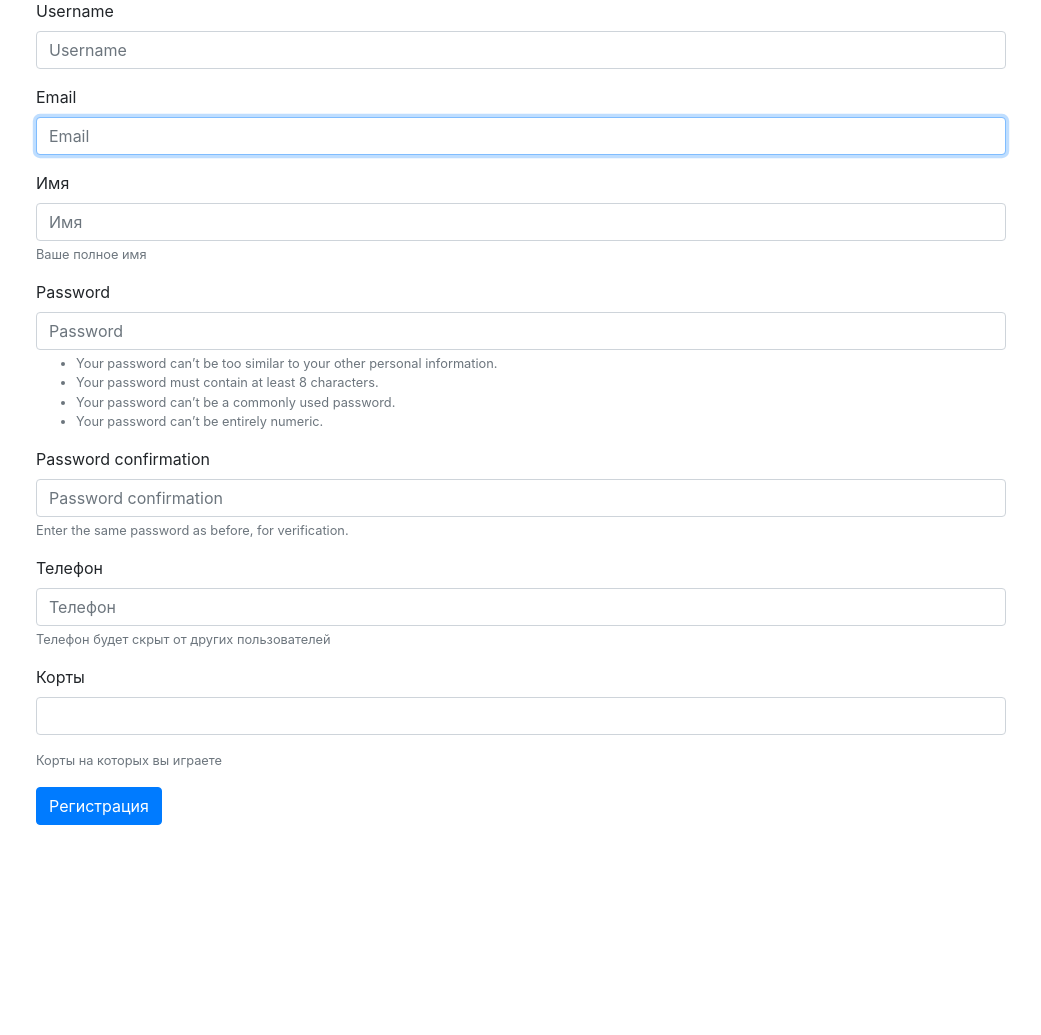
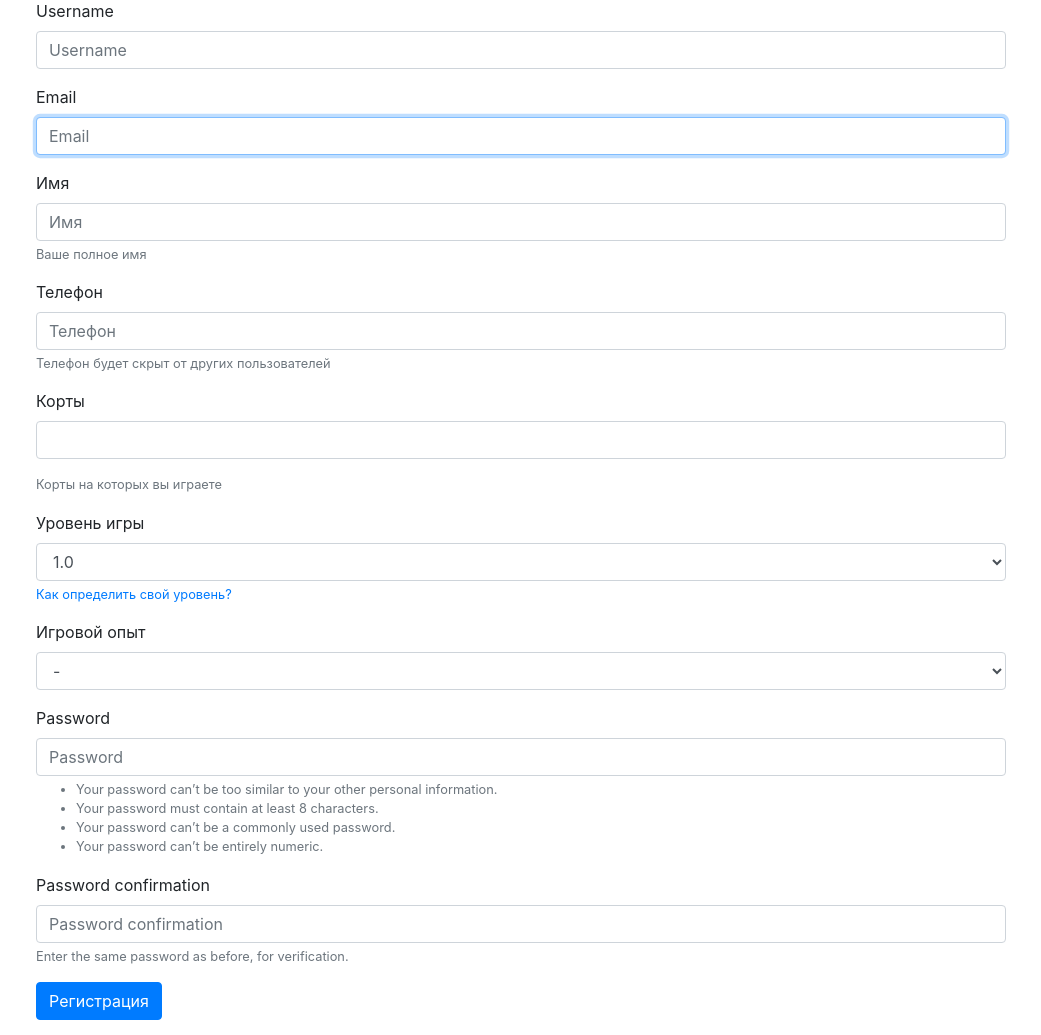
Before and after one commit to AlexKotl/tennis-friends, a Django app: page /register/ in a window 1280 px wide. Shown: the part 134-1169 px from the top of the page, without its empty margins (119-1160 px from the left). Before the commit the page ends 959 px from the top, so only its background shows below. Run offline with Django 3.2, Linux system fonts and the light colour scheme; data that the repository does not hold is empty; style sheets or scripts are compiled from the project's sources; some libraries are stand-ins or nearby versions.

Commit message:
save more firlds in registration form

```diff
--- a/app/forms.py
+++ b/app/forms.py
@@ -8,27 +8,26 @@ class PlayerCreationForm(UserCreationForm):
     first_name = forms.CharField(label='Имя', max_length=100, help_text="Ваше полное имя")
     email = forms.EmailField(label='Email', max_length=100)
     phone = forms.CharField(label='Телефон', max_length=100, help_text="Телефон будет скрыт от других пользователей")
-    courts = forms.ModelChoiceField(
+    courts = forms.ModelMultipleChoiceField(
         queryset=Court.objects.all(),
         widget=forms.CheckboxSelectMultiple,
         required=False,
-        empty_label=None,
         label="Корты",
         help_text="Корты на которых вы играете"
     )
-    # rank = forms.ChoiceField(
-    #     label="Уровень игры",
-    #     choices=[(x/10, x/10) for x in range(10, 75, 5)],
-    #     help_text="<a href='#' data-toggle='modal' data-target='#rankModal'>Как определить свой уровень?</a>",
-    # )
-    # player_since = forms.ChoiceField(
-    #     label='Игровой опыт',
-    #     choices=[(0, '-')] + [(x, f'с {x} года') for x in range(datetime.today().year, datetime.today().year - 10, -1)],
-    # )
+    rank = forms.ChoiceField(
+        label="Уровень игры",
+        choices=[(x/10, x/10) for x in range(10, 75, 5)],
+        help_text="<a href='#' data-toggle='modal' data-target='#rankModal'>Как определить свой уровень?</a>",
+    )
+    player_since = forms.ChoiceField(
+        label='Игровой опыт',
+        choices=[(0, '-')] + [(x, f'с {x} года') for x in range(datetime.today().year, datetime.today().year - 10, -1)],
+    )
 
     class Meta:
         model = Player
-        fields = ('username', 'email', 'first_name',)
+        fields = ('username', 'email', 'first_name', 'phone', 'courts', 'rank', 'player_since')
 
     def clean_username(self):
         print("cleaning username ")
@@ -44,4 +43,4 @@ class PlayerCreationForm(UserCreationForm):
 class PlayerChangeForm(UserChangeForm):
     class Meta:
         model = Player
-        fields = ('username', 'email')
+        fields = ('username', 'email',)
--- a/templates/registration/register.html
+++ b/templates/registration/register.html
@@ -9,7 +9,7 @@
         {% for field in form %}
             {% for error in field.errors %}
                 <div class="alert alert-danger">
-                    <strong>{{ error|escape }}</strong>
+                    {{ field }}: <strong>{{ error|escape }}</strong>
                 </div>
             {% endfor %}
         {% endfor %}
```
